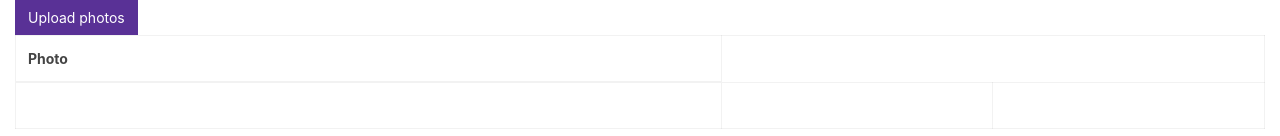
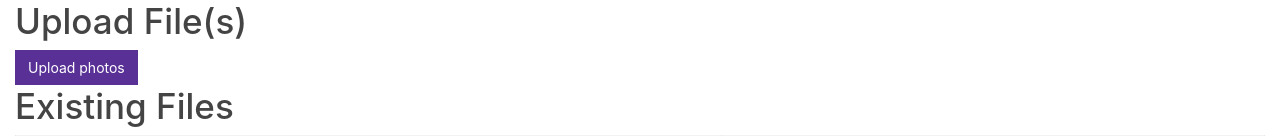
Before and after one commit to sonikarichamodur/website, a Django app: page /files in a window 1280 px wide. Shown: the part 79-215 px from the top of the page. Run offline with Django 3.2, Linux system fonts and the light colour scheme; a user stored in the database is signed in; tables that the repository leaves empty hold one stand-in row (values such as "Sample post"); parts of the project's set-up code (start-up, migrations or seed data) failed here and were passed over; some libraries are stand-ins or nearby versions.

Commit message:
HTML Formatting

```diff
--- a/blog/templates/blog/files/index.html
+++ b/blog/templates/blog/files/index.html
@@ -13,7 +13,7 @@
 {% endblock post %}
 
 {% block content %}
-    {# 1. BUTTON TO TRIGGER THE ACTION #}
+    <h1>Upload File(s)</h1>
     <button type="button" class="btn btn-primary js-upload-photos">
         <span class="glyphicon glyphicon-cloud-upload"></span> Upload photos
     </button>
@@ -24,7 +24,7 @@
            data-url="{% url 'blog:upload_file' %}"
            data-form-data='{"csrfmiddlewaretoken": "{{ csrf_token }}"}'>
 
-    {# 3. TABLE TO DISPLAY THE UPLOADED PHOTOS #}
+    <h1>Existing Files</h1>
     <table id="gallery" class="table table-bordered">
         <thead>
         <tr>
```
